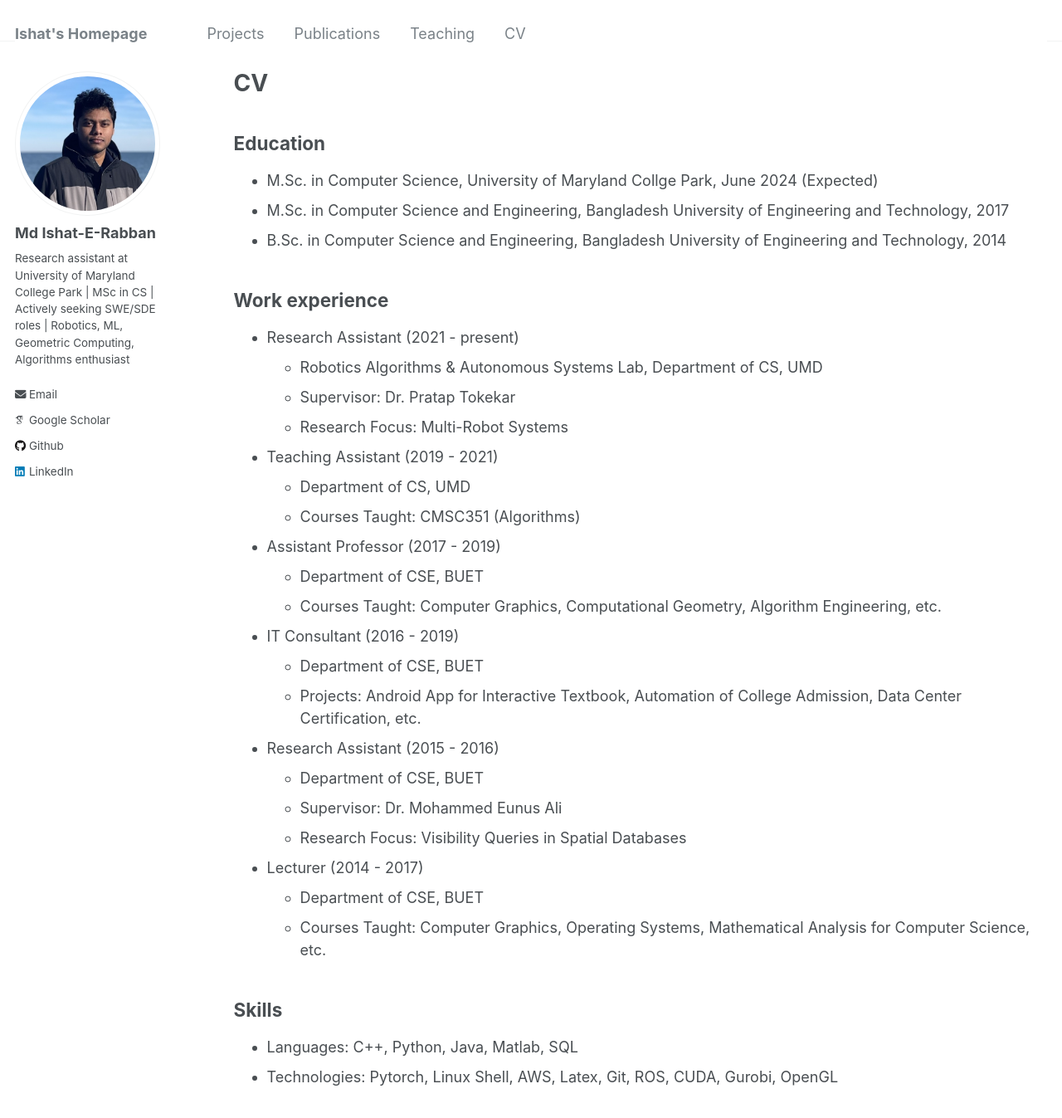
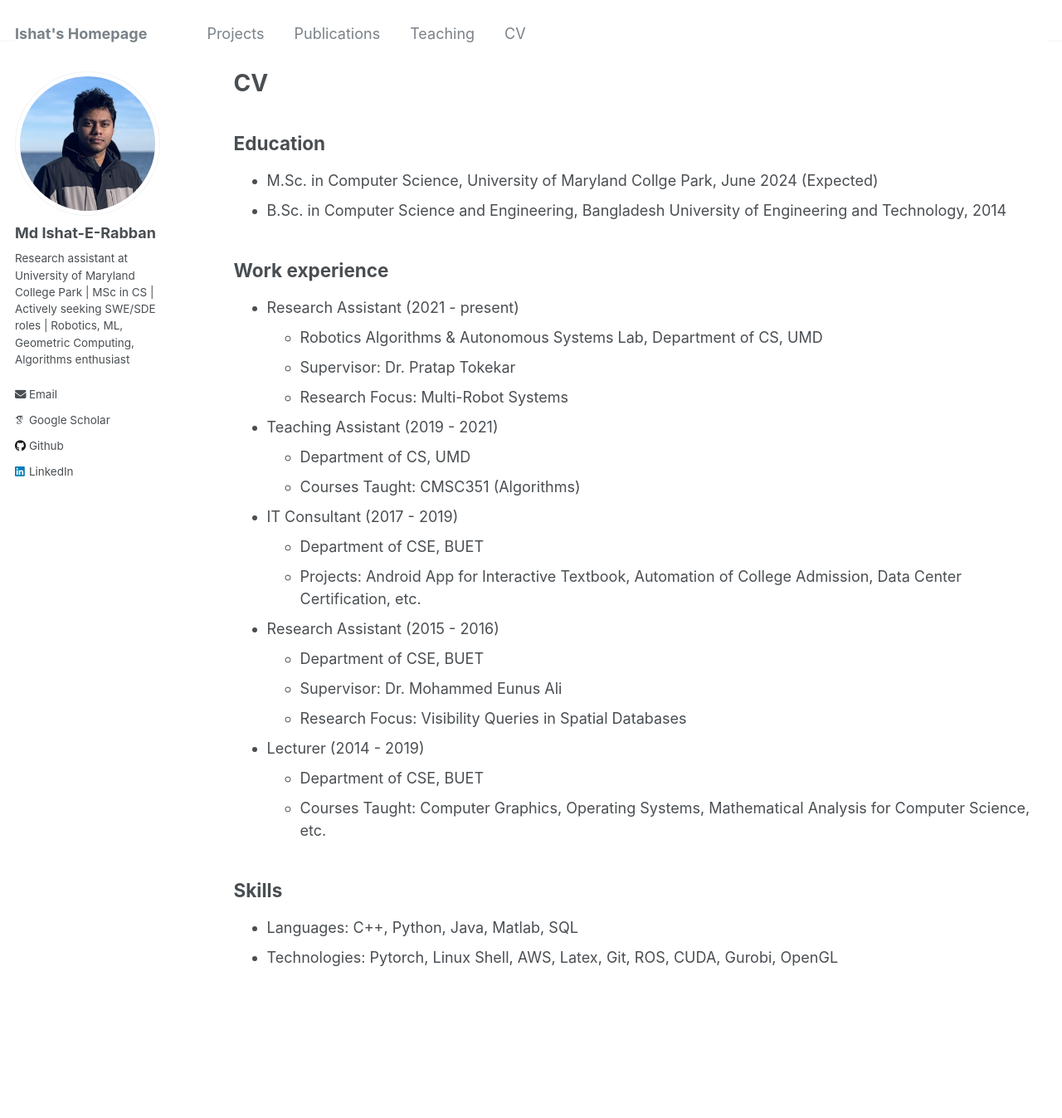
Before and after one commit to ieranik/ieranik.github.io, a Jekyll site: the page built from _pages/cv.md, in a window 1280 px wide and 1400 px high. Shown: the top 1347 px of the window at 83% size. Built offline with Jekyll 4.4.1, drawn with Linux system fonts in a browser that asks for light colours; some web fonts are replaced.

Commit message:
updated CV

```diff
--- a/_pages/cv.md
+++ b/_pages/cv.md
@@ -12,7 +12,6 @@ redirect_from:
 Education
 ----
 * M.Sc. in Computer Science, University of Maryland Collge Park, June 2024 (Expected)
-* M.Sc. in Computer Science and Engineering, Bangladesh University of Engineering and Technology, 2017
 * B.Sc. in Computer Science and Engineering, Bangladesh University of Engineering and Technology, 2014
 
 Work experience
@@ -26,11 +25,7 @@ Work experience
   * Department of CS, UMD
   * Courses Taught: CMSC351 (Algorithms)
 
-* Assistant Professor (2017 - 2019)
-  * Department of CSE, BUET
-  * Courses Taught: Computer Graphics, Computational Geometry, Algorithm Engineering, etc.
-
-* IT Consultant (2016 - 2019)
+* IT Consultant (2017 - 2019)
   * Department of CSE, BUET
   * Projects: Android App for Interactive Textbook, Automation of College Admission, Data Center Certification, etc.
 
@@ -39,7 +34,7 @@ Work experience
   * Supervisor: Dr. Mohammed Eunus Ali
   * Research Focus: Visibility Queries in Spatial Databases
 
-* Lecturer (2014 - 2017)
+* Lecturer (2014 - 2019)
   * Department of CSE, BUET
   * Courses Taught: Computer Graphics, Operating Systems, Mathematical Analysis for Computer Science, etc.
 
```
Also changed, not shown: _pages/teaching.md (+1 -1 lines).
